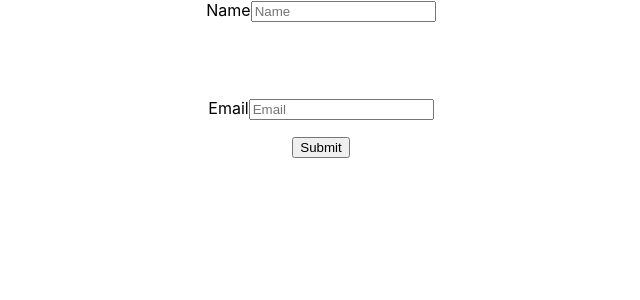
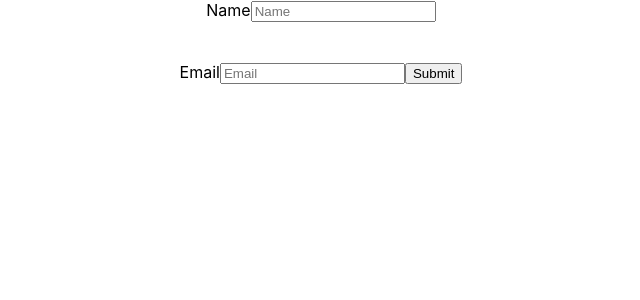
Before and after one commit to mayurigurav1997/form10, a React (Create React App) app: page / in a window 1280 px wide. Shown: the top 300 px of the page, without its empty margins (319-959 px from the left). Built offline with nearby package versions, Linux system fonts and the light colour scheme.

Commit message:
error added for firstname and email

```diff
--- a/src/App.js
+++ b/src/App.js
@@ -55,9 +55,10 @@ function App() {
               onBlur={handleBlur}
               placeholder="Name"
             />
-            <p style={{ color: "red" }}>
-              {errors.firstName && touched.firstName && errors.firstName}
-            </p>
+            {errors.firstName && touched.firstName &&
+              <p style={{ color: "red" }}>{errors.firstName}</p>
+            }
+
             <br /><br /><br />
 
             <label htmlFor="email">Email</label>
@@ -70,9 +71,9 @@ function App() {
               onBlur={handleBlur}
               placeholder="Email"
             />
-            <p style={{ color: "red" }}>
-              {errors.email && touched.email && errors.email}
-            </p>
+            {errors.email && touched.email &&
+              <p style={{ color: "red" }}>{errors.email}</p>
+            }
 
             <button type="submit">
               Submit
@@ -80,7 +81,7 @@ function App() {
           </form>
         )}
       </Formik>
-    </div>
+    </div >
   );
 }
 
```
